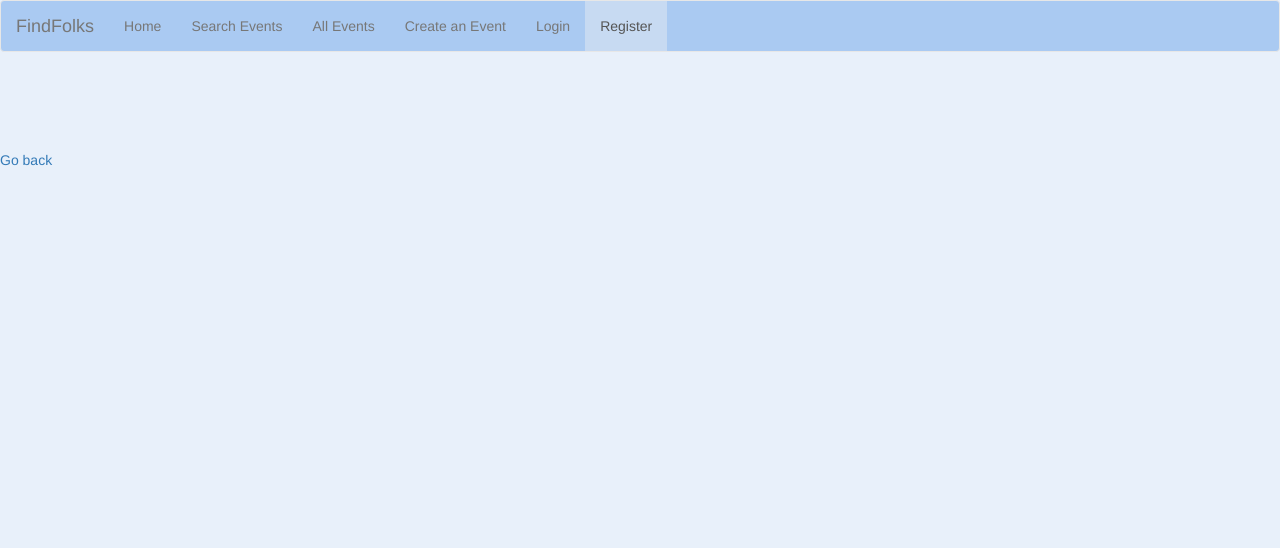
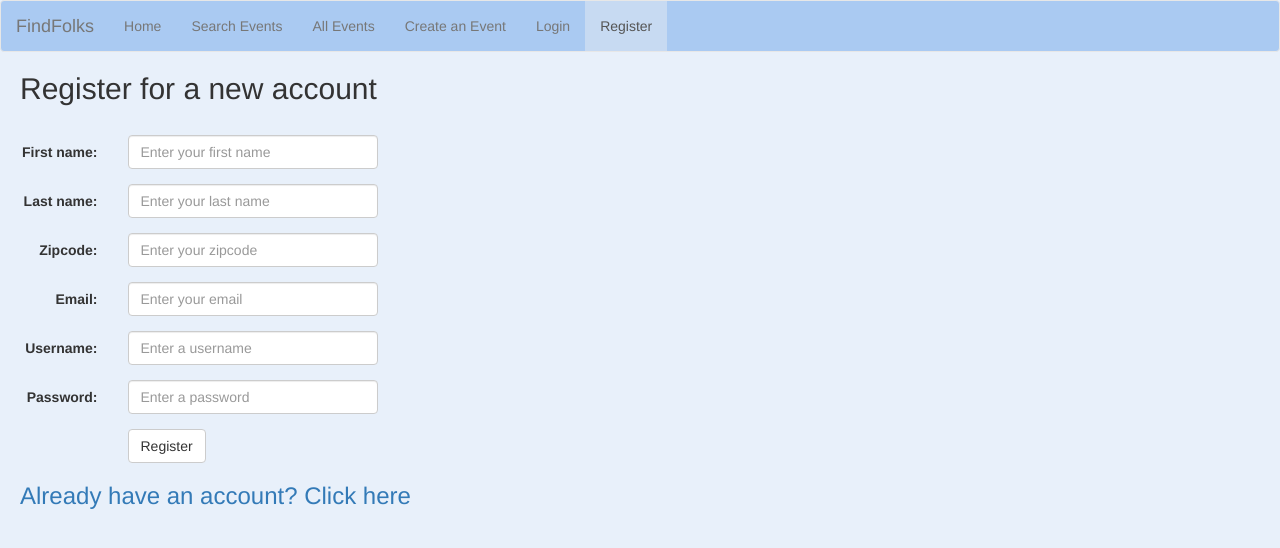
Before and after one commit to momopranto/doggo-db-boombastic, a Flask app: page /register in a window 1280 px wide. Shown: the top 548 px of the page. Run offline with Flask 2, Linux system fonts and the light colour scheme; some libraries are stand-ins or nearby versions.

Commit message:
made more headway on the front-end

```diff
--- a/app/static/css/style.css
+++ b/app/static/css/style.css
@@ -17,7 +17,3 @@ body {
 .wrapper{
 	margin-left: 20px;
 }
-
-form{
-	margin-left: -200px;
-}
--- a/app/templates/allEvents.html
+++ b/app/templates/allEvents.html
@@ -4,13 +4,13 @@
   <link href="../static/css/bootstrap.min.css" rel='stylesheet' type='text/css' />
   <script src="../static/Javascript/bootstrap.min.js"></script>
   <link href="../static/css/style.css" rel='stylesheet' type='text/css' />
-<title> FindFolks - Register </title>
+<title> FindFolks - All Events </title>
 </head>
 <body>
 	<nav class="navbar navbar-default">
 	  <div class="container-fluid">
 	    <div class="navbar-header">
-	      <a class="navbar-brand" href="#">FindFolks</a>
+	      <a class="navbar-brand">FindFolks</a>
 	    </div>
 	    <ul class="nav navbar-nav">
 	      <li><a href="home.html">Home</a></li>
--- a/app/templates/index.html
+++ b/app/templates/index.html
@@ -11,7 +11,7 @@
 	<nav class="navbar navbar-default">
 	  <div class="container-fluid">
 	    <div class="navbar-header">
-	      <a class="navbar-brand" href="#">FindFolks</a>
+	      <a class="navbar-brand">FindFolks</a>
 	    </div>
 	    <ul class="nav navbar-nav">
 	      <li><a href="home.html">Home</a></li>
--- a/app/templates/register.html
+++ b/app/templates/register.html
@@ -10,7 +10,7 @@
 	<nav class="navbar navbar-default">
 	  <div class="container-fluid">
 	    <div class="navbar-header">
-	      <a class="navbar-brand" href="#">FindFolks</a>
+	      <a class="navbar-brand">FindFolks</a>
 	    </div>
 	    <ul class="nav navbar-nav">
 	      <li><a href="home.html">Home</a></li>
@@ -23,7 +23,57 @@
 	  </div>
 	</nav>
 
-<form action="/registerAuth" method="POST">
+<div class="wrapper">
+	<h2>Register for a new account</h2><br>
+
+	<form class="form-horizontal">
+	  <div class="form-group">
+	    <label class="control-label col-sm-1" for="first-name">First name:</label>
+	    <div class="col-sm-10">
+	      <input style="width: 250px" type="text" class="form-control" id="first-name" placeholder="Enter your first name">
+	    </div>
+	  </div>
+	  <div class="form-group">
+	    <label class="control-label col-sm-1" for="start">Last name:</label>
+	    <div class="col-sm-10">
+	      <input style="width: 250px" type="text" class="form-control" id="last-name" placeholder="Enter your last name">
+	    </div>
+	  </div>
+	  <div class="form-group">
+	    <label class="control-label col-sm-1" for="end">Zipcode:</label>
+	    <div class="col-sm-10">
+	      <input style="width: 250px" type="text" class="form-control" id="zipcode" placeholder="Enter your zipcode">
+	    </div>
+	  </div>
+	  <div class="form-group">
+	    <label class="control-label col-sm-1" for="location">Email:</label>
+	    <div class="col-sm-10">
+	      <input style="width: 250px" type="text" class="form-control" id="email" placeholder="Enter your email">
+	    </div>
+	  </div>
+	  <div class="form-group">
+	    <label class="control-label col-sm-1" for="username">Username:</label>
+	    <div class="col-sm-10">
+	      <input style="width: 250px" type="text" class="form-control" id="username" placeholder="Enter a username">
+	    </div>
+	  </div>
+	  <div class="form-group">
+	    <label class="control-label col-sm-1" for="password">Password:</label>
+	    <div class="col-sm-10">
+	      <input style="width: 250px" type="text" class="form-control" id="password" placeholder="Enter a password">
+	    </div>
+	  </div>
+	  <div class="form-group">
+	    <div class="col-sm-offset-1 col-sm-10">
+	      <button type="submit" class="btn btn-default">Register</button>
+	    </div>
+	  </div>
+	</form>
+	<h3><a href="login.html">Already have an account? Click here</a></h3><br>
+
+</div>
+
+<!-- <form action="/registerAuth" method="POST">
 	<input type="text" name = "username" placeholder="username" required/> </br>
 	<input type="password" name = "password" placeholder="password" required/></br>
 	<input type="submit" value = Register />
@@ -32,7 +82,7 @@
 	{% endif %}
 </form>
 
-<a href="/">Go back</a>
+<a href="/">Go back</a> -->
 
 </body>
 
--- a/app/templates/search.html
+++ b/app/templates/search.html
@@ -5,13 +5,13 @@
   <script src="../static/Javascript/bootstrap.min.js"></script>
   <link href="../static/css/style.css" rel='stylesheet' type='text/css' />
 
-	<title> FindFolks - Login </title>
+	<title> FindFolks - Search </title>
 </head>
 <body>
   <nav class="navbar navbar-default">
     <div class="container-fluid">
       <div class="navbar-header">
-        <a class="navbar-brand" href="#">FindFolks</a>
+        <a class="navbar-brand">FindFolks</a>
       </div>
       <ul class="nav navbar-nav">
         <li><a href="home.html">Home</a></li>
```
Also changed, not shown: app/templates/create.html (+8 -8 lines), app/templates/home.html (+35 -1 lines), app/templates/login.html (+32 -4 lines), app/templates/logout.html (+6 -32 lines), app/templates/lostPassword.html (added, +64 -0 lines).
